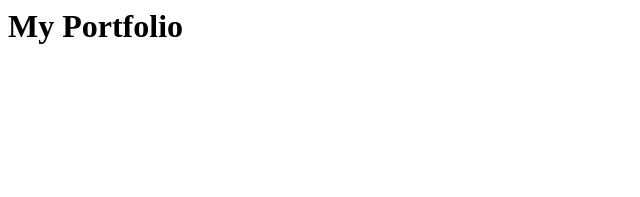
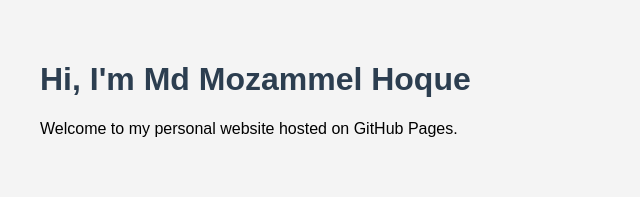
Before and after one commit to Mozammel16/Md-Mozammel-Hoque, a plain HTML site: page index.html in a window 1280 px wide. Shown: the whole page, without its empty margins (0-640 px from the left). Drawn offline with Linux system fonts and the light colour scheme.

Commit message:
Update index.html

```diff
--- a/index.html
+++ b/index.html
@@ -1 +1,16 @@
-<h1>My Portfolio</h1>
+<!DOCTYPE html>
+<html lang="en">
+<head>
+  <meta charset="UTF-8">
+  <title>Md Mozammel Hoque</title>
+  <meta name="viewport" content="width=device-width, initial-scale=1.0">
+  <style>
+    body { font-family: Arial, sans-serif; padding: 2rem; background: #f4f4f4; }
+    h1 { color: #2C3E50; }
+  </style>
+</head>
+<body>
+  <h1>Hi, I'm Md Mozammel Hoque</h1>
+  <p>Welcome to my personal website hosted on GitHub Pages.</p>
+</body>
+</html>
```
